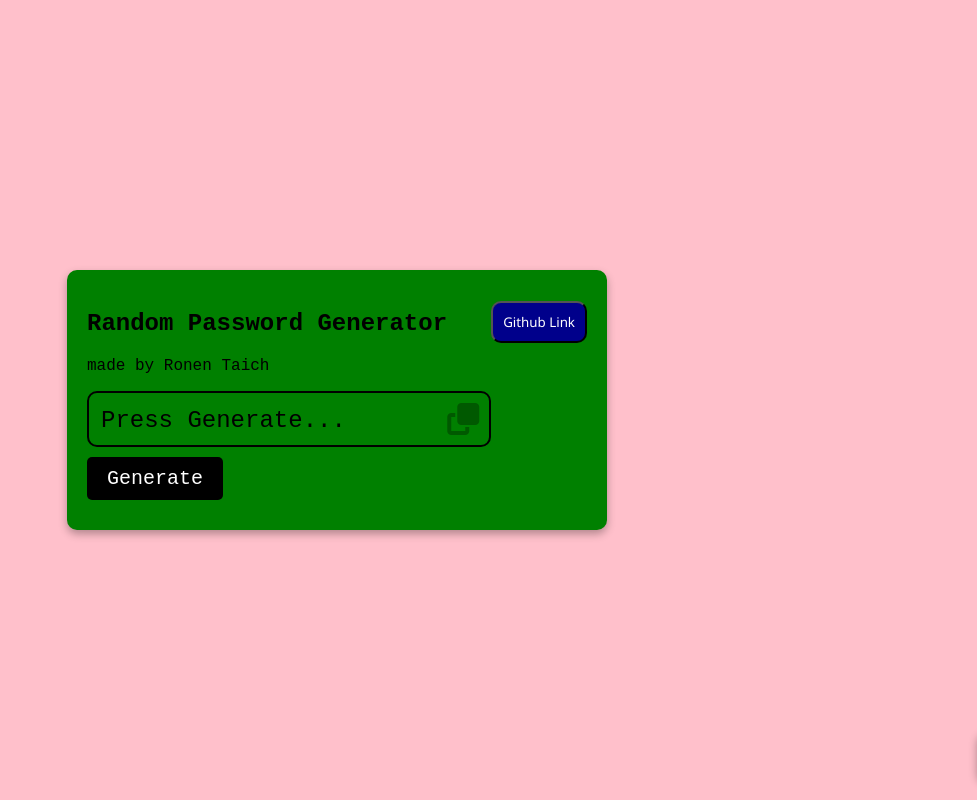
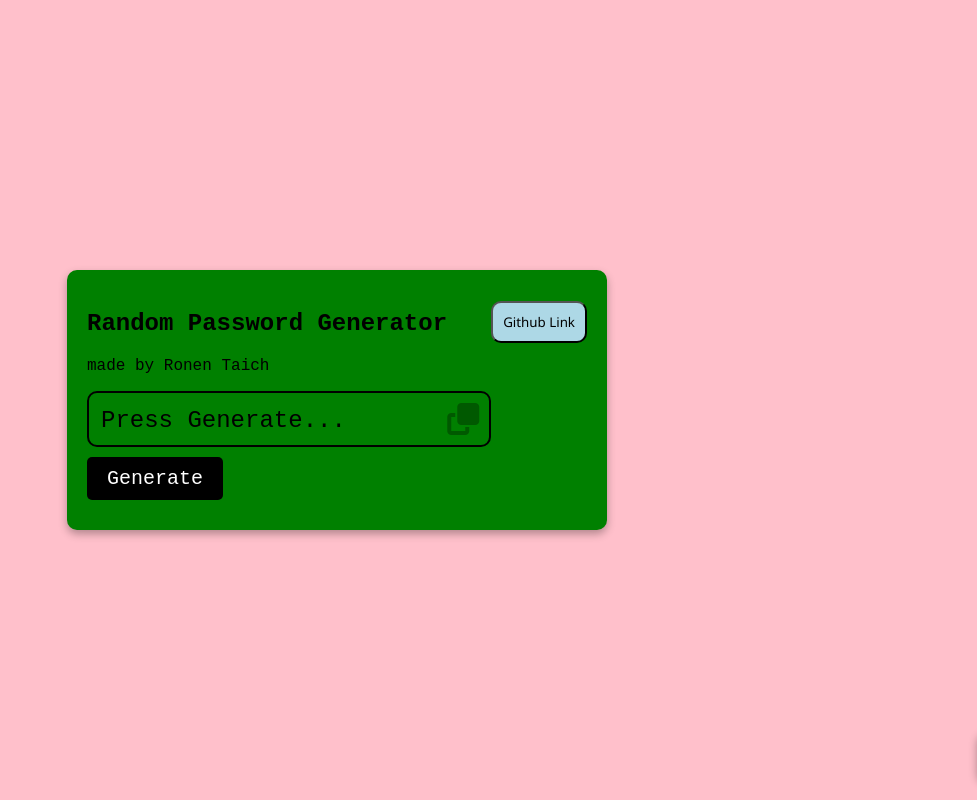
Before and after one commit to ronentaich17/random-password-generator, a plain HTML site: page index.html in a window 1280 px wide. In both pictures the pointer is over the button "Github Link". Shown: the whole page, without its empty margins (303-1280 px from the left). Drawn offline with Linux system fonts and the light colour scheme.

Commit message:
changed cursor behavior when placed over the github link

```diff
--- a/style.css
+++ b/style.css
@@ -18,7 +18,12 @@ button[type="submit"]{
     padding: 10px;
     border-radius: 10px 10px 10px 10px;
     color: white;
+    cursor: pointer;
+}
 
+button[type="submit"]:hover{
+    background-color: lightblue;
+    color: black;
 }
 
 .password-container{
```
